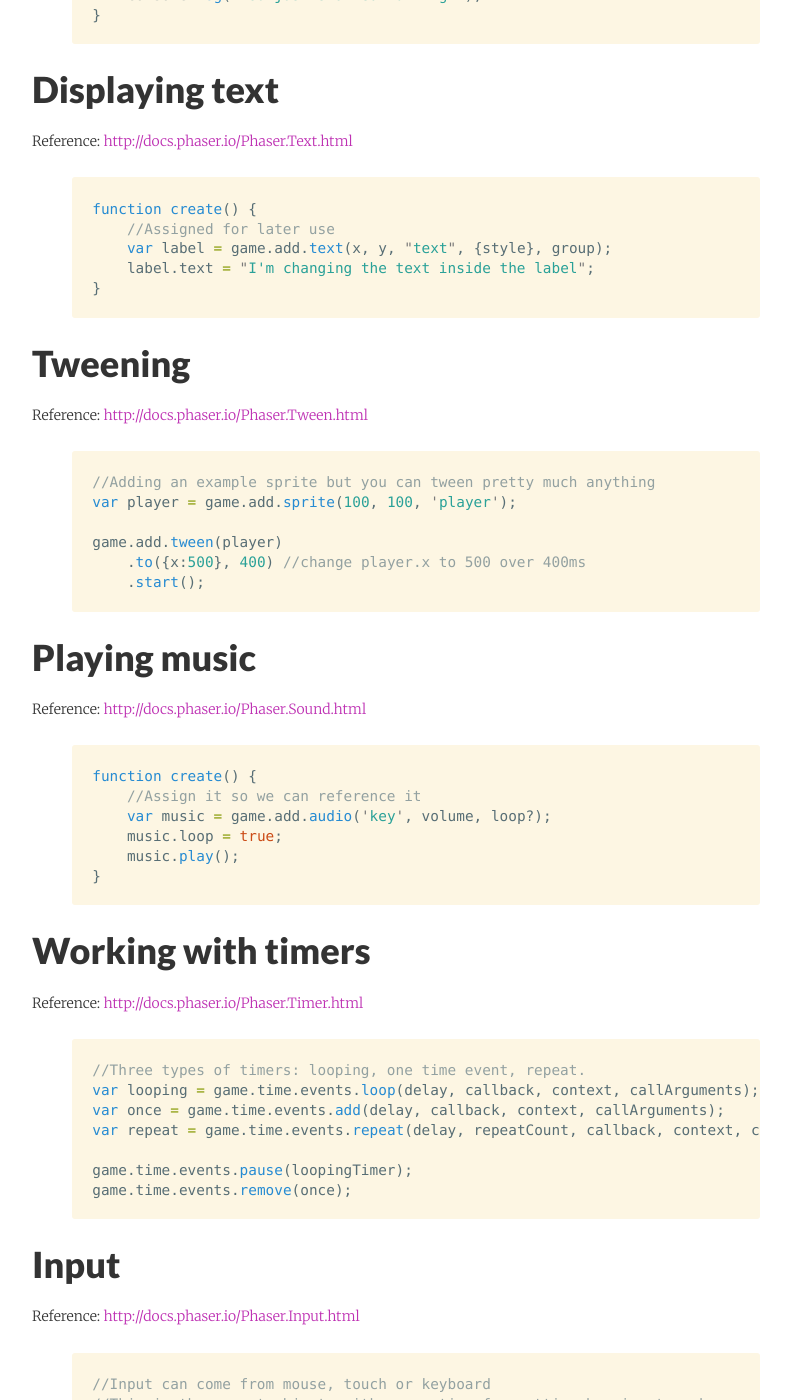
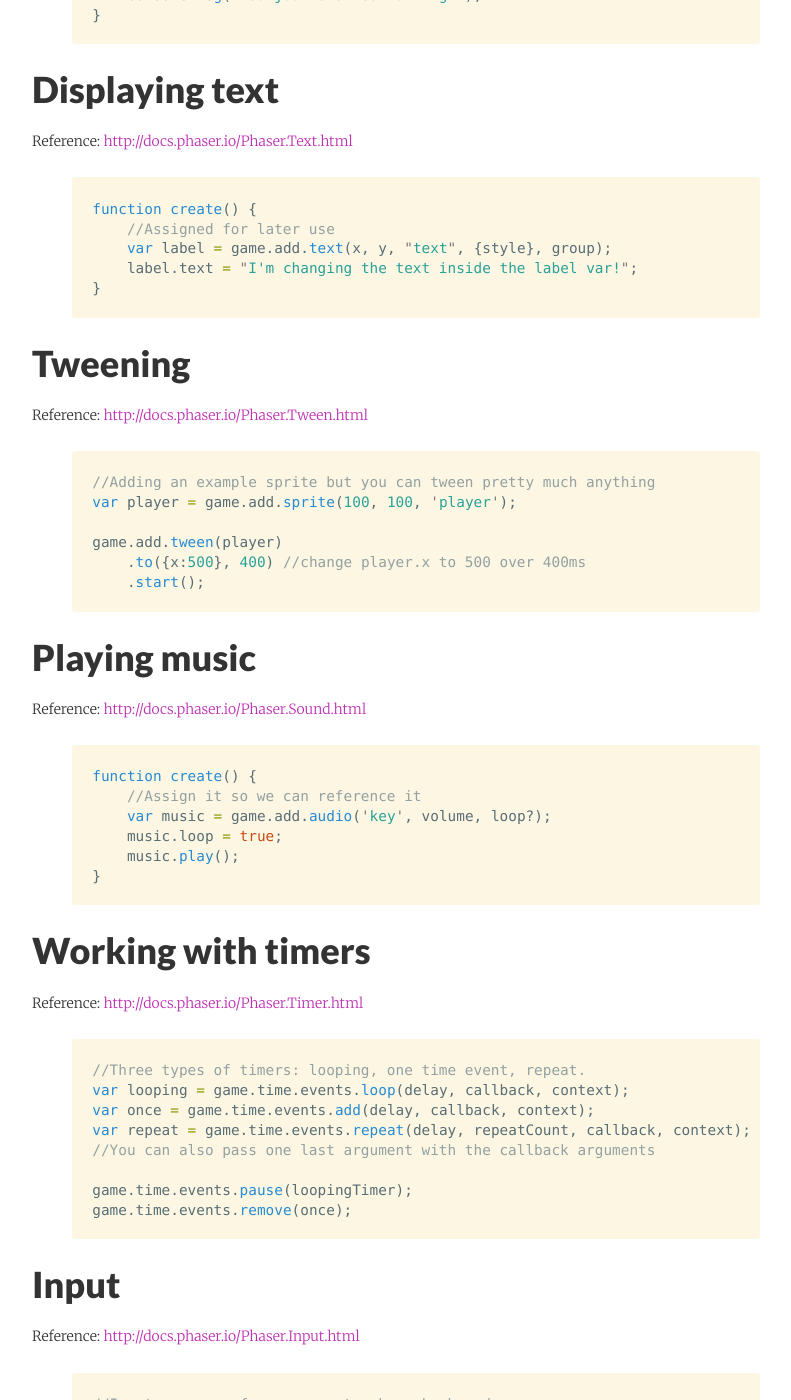
Before and after one commit to ThaisRobba/invrse, a Jekyll site: the page built from _posts/2014-10-17-phaser-cheatsheet.md, in a window 1280 px wide and 1400 px high, scrolled down 5178 px. Shown: the whole window, without its empty margins (224-1015 px from the left). Built offline with Jekyll 4.4.1, drawn with Linux system fonts in a browser that asks for light colours; nearby versions of some CDN libraries; comment, search, counter and statistics services are not loaded.

Commit message:
small improvements

```diff
--- a/_posts/2014-10-17-phaser-cheatsheet.md
+++ b/_posts/2014-10-17-phaser-cheatsheet.md
@@ -235,7 +235,7 @@ function listener() {
 function create() {
     //Assigned for later use
     var label = game.add.text(x, y, "text", {style}, group);
-    label.text = "I'm changing the text inside the label";
+    label.text = "I'm changing the text inside the label var!";
 }
 {% endhighlight %}
 
@@ -273,9 +273,10 @@ function create() {
 
 {% highlight javascript %}
 //Three types of timers: looping, one time event, repeat.
-var looping = game.time.events.loop(delay, callback, context, callArguments);
-var once = game.time.events.add(delay, callback, context, callArguments);
-var repeat = game.time.events.repeat(delay, repeatCount, callback, context, callArguments);
+var looping = game.time.events.loop(delay, callback, context);
+var once = game.time.events.add(delay, callback, context);
+var repeat = game.time.events.repeat(delay, repeatCount, callback, context);
+//You can also pass one last argument with the callback arguments
 
 game.time.events.pause(loopingTimer);
 game.time.events.remove(once);
```
Also changed, not shown: other parts of _posts/2014-10-17-phaser-cheatsheet.md (+2 -2 lines).
